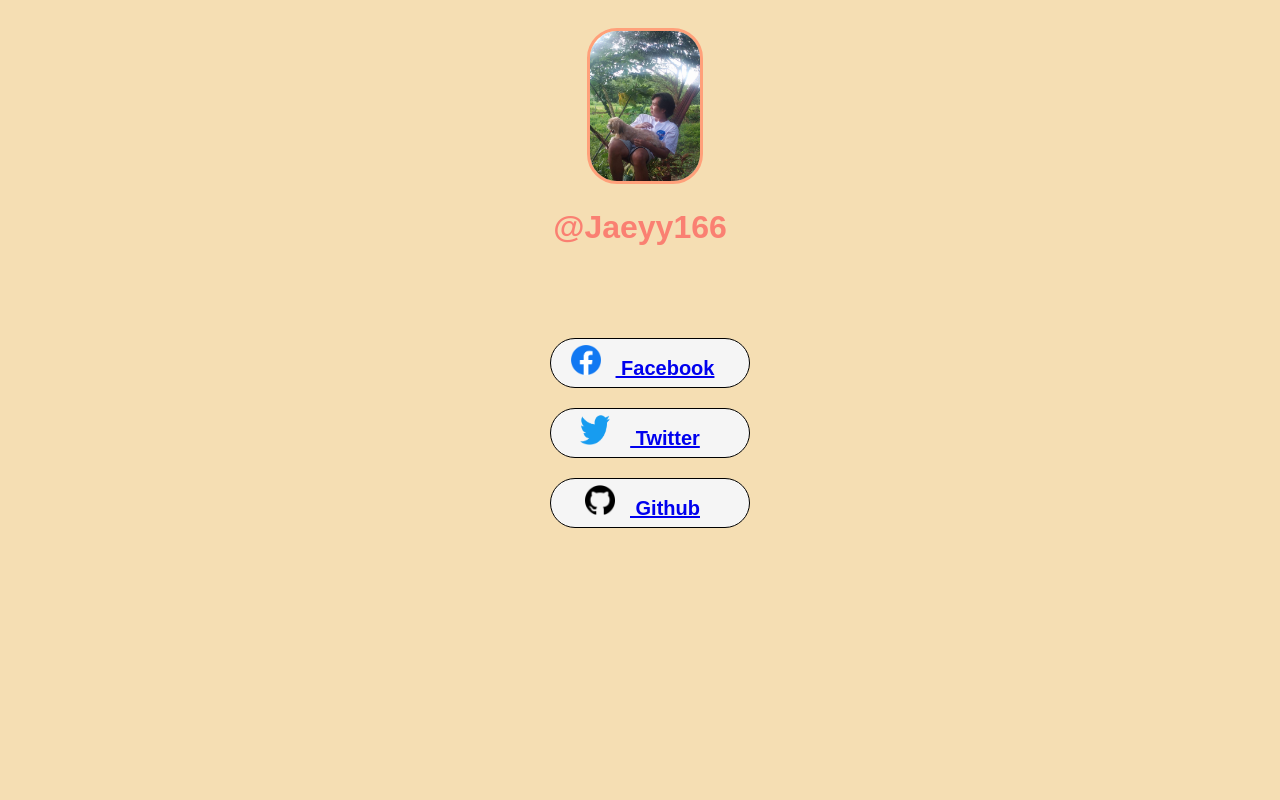
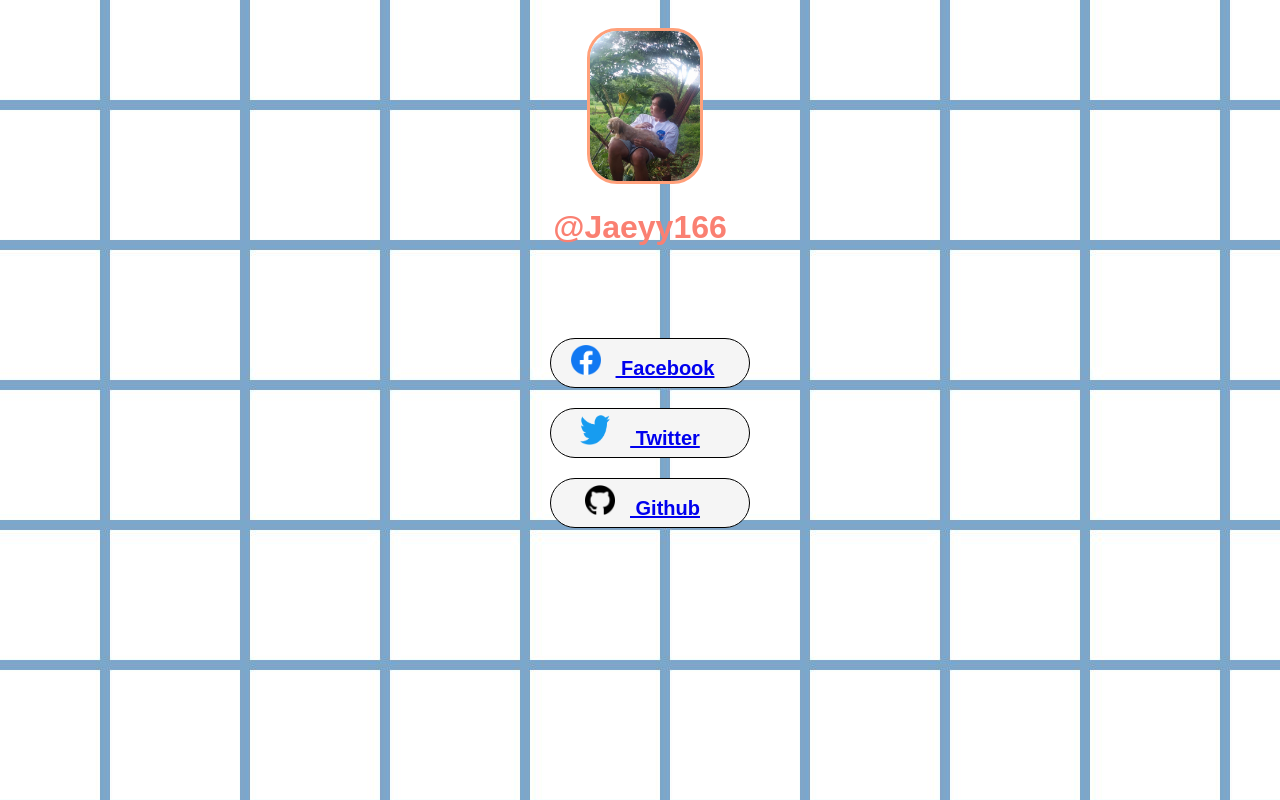
Before and after one commit to Jaeyy166/Jaey-LinkTree, a plain HTML site: page index.html in a window 1280 px wide. Drawn offline with Linux system fonts and the light colour scheme; the site is published under a folder, as on GitHub Pages, so addresses that start at the root find nothing.

Commit message:
changes again

```diff
--- a/style.css
+++ b/style.css
@@ -2,7 +2,7 @@ html {
   font-family: Arial, Helvetica, sans-serif;
   text-align: center;
   background-color: wheat;
-  background-image: url(/820684.jpg);
+  background-image: url(820684.jpg);
 }
 
 h1 {
```
